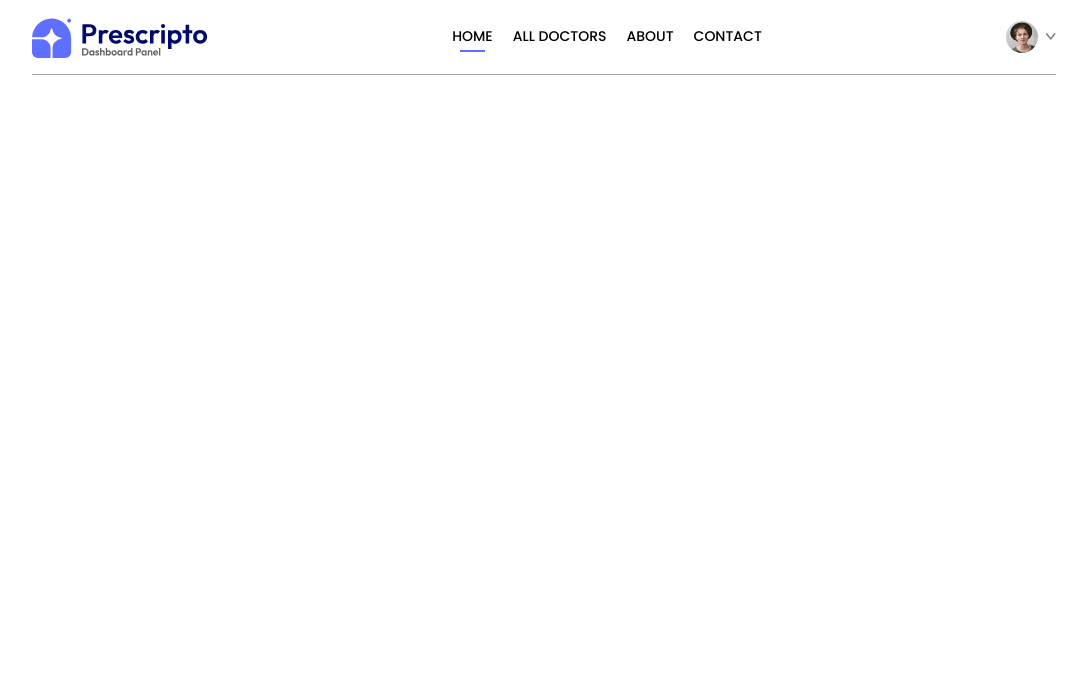
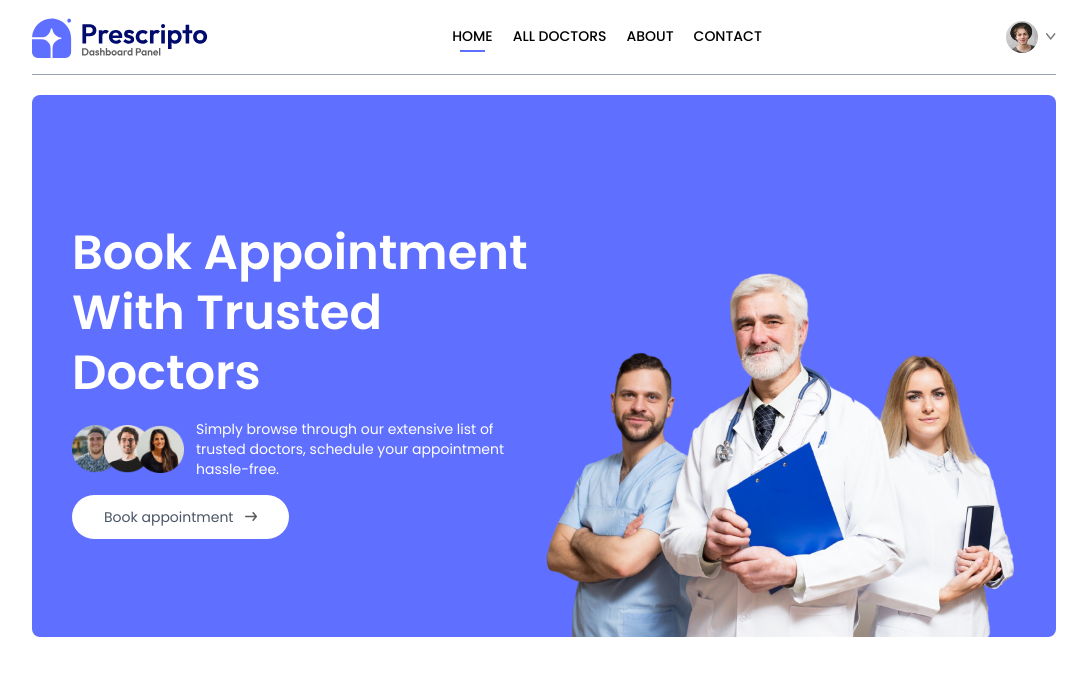
Before and after one commit to Anselamkujur/Doctors-appointment-Booking-system, a React (Vite) app: page / in a window 1280 px wide. Shown: the top 676 px of the page, without its empty margins (96-1183 px from the left). Built offline with nearby package versions, Linux system fonts and the light colour scheme.

Commit message:
header is completed

```diff
--- a/src/App.jsx
+++ b/src/App.jsx
@@ -8,6 +8,7 @@
 import MyProfile from './pages/MyProfile'
 import MyAppointments from './pages/MyAppointments'
 import Navbar from './components/Navbar'
+import Header from './components/Header'
 
 
 const App = () => {
@@ -16,6 +17,7 @@
     <div className='mx-4 sm:mx-[10%]'>
 
       <Navbar />
+      <Header />
       <Routes>
         <Route path='/' element={<Home/>}/>
         <Route path='/doctors' element={<Doctors/>}/>
--- /dev/null
+++ b/src/components/Header.jsx
@@ -0,0 +1,32 @@
+import React from 'react'
+import { assets } from '../assets/assets'
+
+const Header = () => {
+    return (
+        <div className='flex flex-col md:flex-row flex-wrap bg-primary rounded-lg px-6 md:px-10 lg:px20'>
+
+            {/* --------Left Side--------- */}
+            <div className='md:w-1/2 flex flex-col items-start justify-center gap-4 py-10 m-auto md:py-[10vw] md:mb-[-30px]'>
+                <p className='text-3xl md:text-4xl lg:text-5xl text-white font-semibold leading-tight md:leading-tight lg:leading-tight'>
+                    Book Appointment <br className='hidden sm:block'/> With Trusted Doctors
+                </p>
+                <div className='flex flex-col  md:flex-row items-center gap-3 text-white text-sm font-light'>
+                    <img className='w-28' src={assets.group_profiles} alt="" />
+                    <p>Simply browse through our extensive list of trusted doctors, schedule your appointment hassle-free.</p>
+                </div>
+                <a className='bg-white flex items-center gap-3 rounded-full px-8 py-3 text-gray-600 text-sm m-auto md:m-0 hover:scale-105 transition-all duration-300' href="">
+                    Book appointment <img className='w-3' src={assets.arrow_icon} alt="" />
+                </a>
+
+            </div>
+
+
+            {/* --------Right Side--------*/}
+            <div className='md:w-1/2 relative'>
+                <img className='w-full md:absolute bottom-0 h-auto rounded-lg' src={assets.header_img} alt="" />
+            </div>
+        </div>
+    )
+}
+
+export default Header
--- a/vite.config.js
+++ b/vite.config.js
@@ -4,5 +4,6 @@
 
 // https://vite.dev/config/
 export default defineConfig({
+
   plugins: [react(),tailwindcss(),],
 })
```
